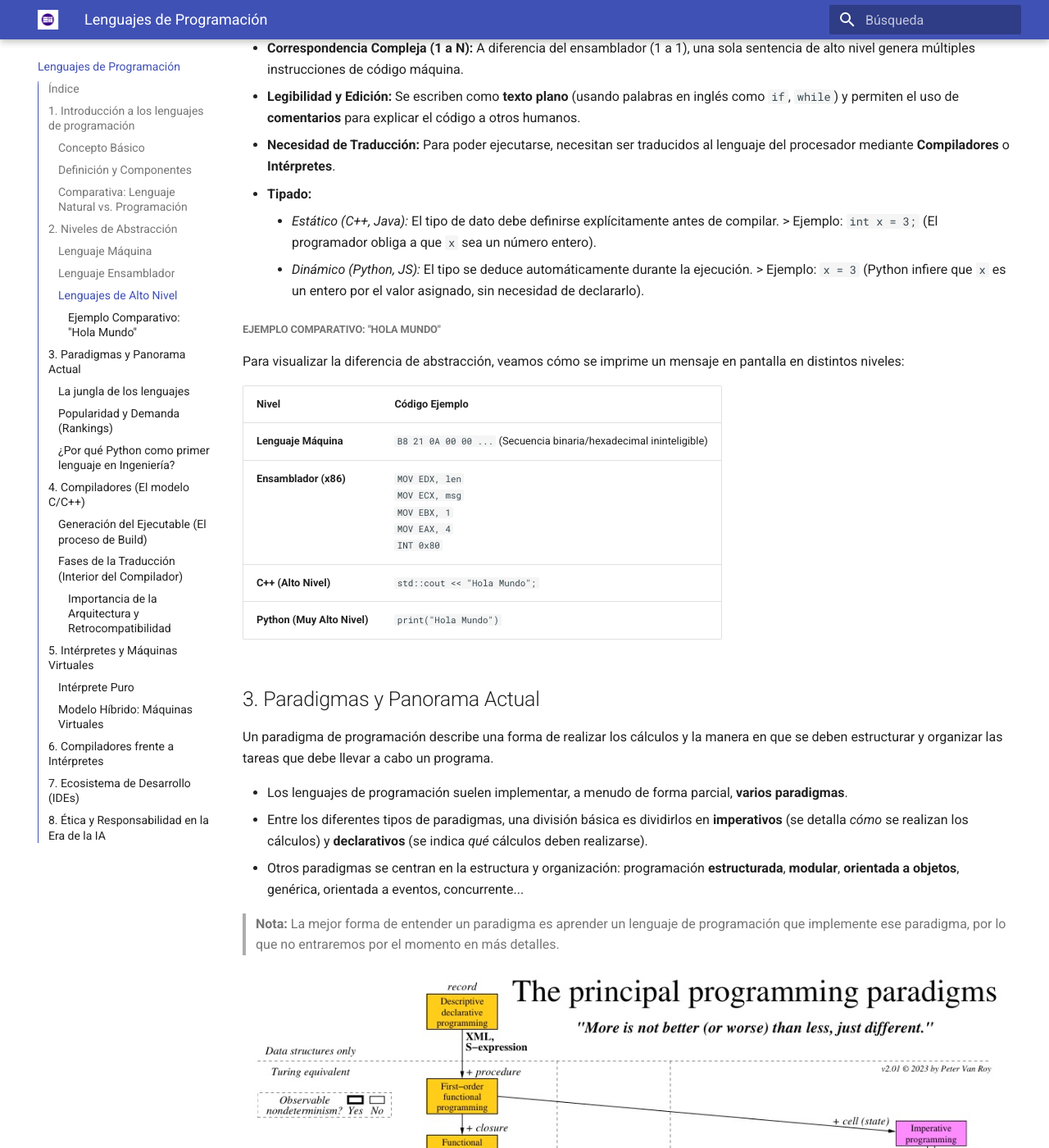
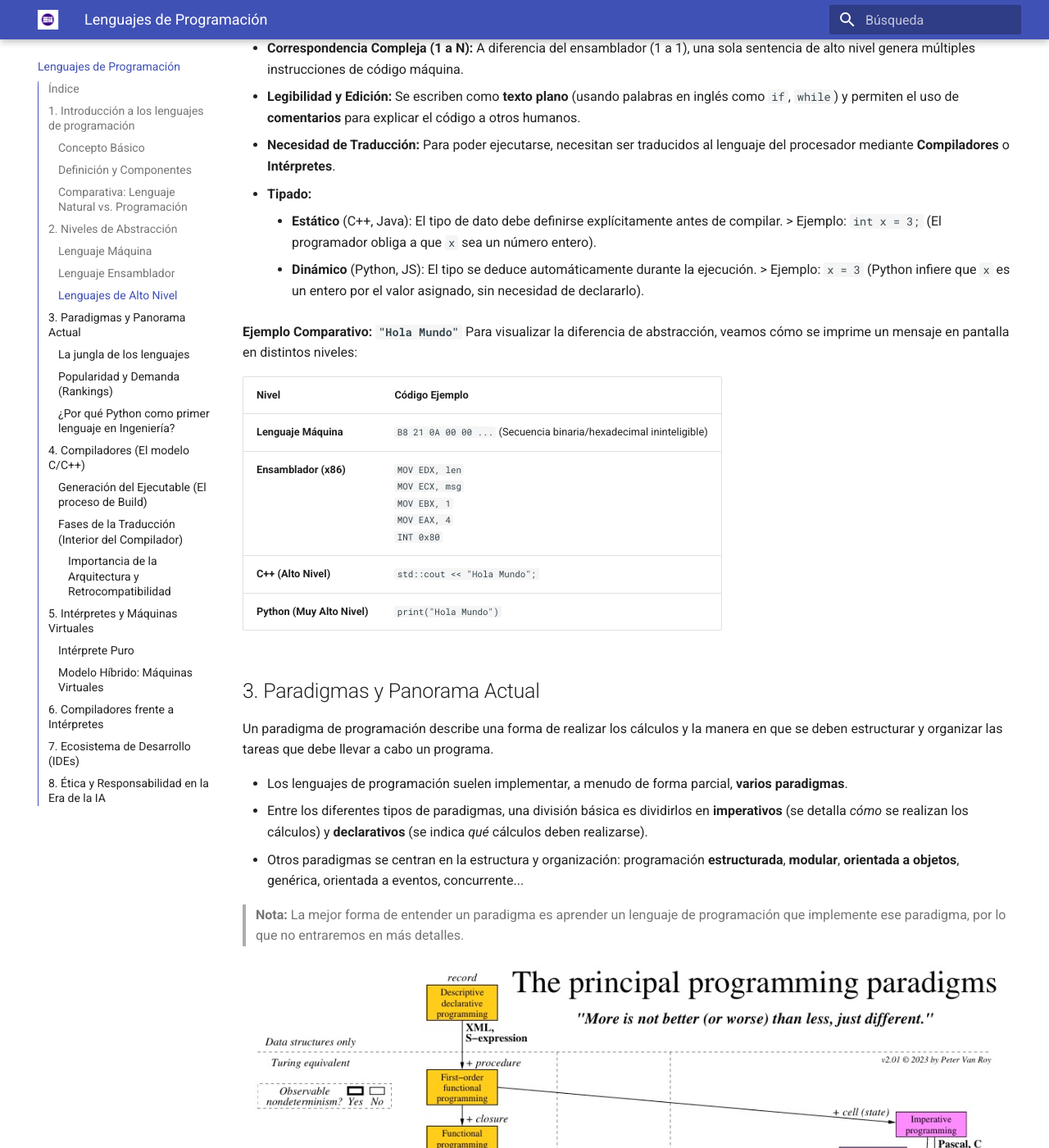
Before and after one commit to TRESPADERNE/Fundamentos_de_Informatica, an MkDocs documentation site: the page built from docs/Lenguajes_de_Programacion.md, in a window 1280 px wide and 1400 px high, scrolled down 3186 px. Shown: the whole window at 82% size. Built offline with MkDocs 1.6.1 and Material for MkDocs 9.7.7, drawn with Linux system fonts in a browser that asks for light colours; some of the changed text lies outside the part shown.

Commit message:
Spelling

```diff
--- a/docs/Lenguajes_de_Programacion.md
+++ b/docs/Lenguajes_de_Programacion.md
@@ -108,12 +108,12 @@ Estos lenguajes buscan acercarse a la forma de pensar humana y alejarse del deta
 *   **Legibilidad y Edición:** Se escriben como **texto plano** (usando palabras en inglés como `if`, `while`) y permiten el uso de **comentarios** para explicar el código a otros humanos.
 *   **Necesidad de Traducción:** Para poder ejecutarse, necesitan ser traducidos al lenguaje del procesador mediante **Compiladores** o **Intérpretes**.
 *   **Tipado:**
-    *   *Estático (C++, Java):* El tipo de dato debe definirse explícitamente antes de compilar.
+    *   **Estático** (C++, Java): El tipo de dato debe definirse explícitamente antes de compilar.
         > Ejemplo: `int x = 3;` (El programador obliga a que `x` sea un número entero).
-    *   *Dinámico (Python, JS):* El tipo se deduce automáticamente durante la ejecución.
+    *   **Dinámico** (Python, JS): El tipo se deduce automáticamente durante la ejecución.
         > Ejemplo: `x = 3` (Python infiere que `x` es un entero por el valor asignado, sin necesidad de declararlo).
 
-##### Ejemplo Comparativo: "Hola Mundo"
+**Ejemplo Comparativo: `"Hola Mundo"`**
 Para visualizar la diferencia de abstracción, veamos cómo se imprime un mensaje en pantalla en distintos niveles:
 
 | Nivel | Código Ejemplo |
@@ -130,7 +130,7 @@ Un paradigma de programación describe una forma de realizar los cálculos y la
 *   Entre los diferentes tipos de paradigmas, una división básica es dividirlos en **imperativos** (se detalla *cómo* se realizan los cálculos) y **declarativos** (se indica *qué* cálculos deben realizarse).
 *   Otros paradigmas se centran en la estructura y organización: programación **estructurada**, **modular**, **orientada a objetos**, genérica, orientada a eventos, concurrente...
 
-> **Nota:** La mejor forma de entender un paradigma es aprender un lenguaje de programación que implemente ese paradigma, por lo que no entraremos por el momento en más detalles.
+> **Nota:** La mejor forma de entender un paradigma es aprender un lenguaje de programación que implemente ese paradigma, por lo que no entraremos en más detalles.
 
 ![Paradigmas de Programación](img/paradigmas.jpg){: style="display: block; margin: 0 auto" }
 <center><em>Clasificación de los paradigmas de programación.</em></center>
@@ -205,7 +205,7 @@ El compilador detecta errores en tiempo de compilación (sintaxis), pero no erro
 ### Generación del Ejecutable (El proceso de Build)
 
 1.  **Edición:** Se escribe el código fuente: las extensiones de los archivos típicos son `.cpp` y `.h`.
-2.  **Preprocesamiento:** Es una fase previa de *preparación* del texto. El preprocesador limpia el código eliminando las notas del autor (comentarios) e incrusta el contenido de ficheros externos necesarios (como si hiciera un *copiar y pegar* automático de las bibliotecas), dejando el código listo para traducir.
+2.  **Preprocesamiento:** Es una fase previa de *preparación* del texto. El **preprocesador** limpia el código eliminando las notas del autor (comentarios) e incrusta el contenido de ficheros externos necesarios (como si hiciera un *copiar y pegar* automático de las bibliotecas), dejando el código listo para traducir.
 3.  **Compilación:** Traduce el código preprocesado a **código objeto** (`.o` o `.obj`). Este código es binario pero aún no es ejecutable por sí mismo porque le faltan las conexiones con el resto del proyecto.
     > Un programa suele dividirse en **muchos archivos fuente**. En esta fase, cada archivo se traduce por separado, pero si uno necesita usar una función que está escrita en *otro* archivo, todavía no *sabe* dónde encontrarla. Esas *referencias* cruzadas están pendientes de resolver.
 4.  **Enlazado (Linker):** Une todos los archivos objeto del programador con las **bibliotecas externas** (ej. funciones matemáticas) para crear un único fichero **ejecutable** binario (`.exe`).
```
Also changed, not shown: other parts of docs/Lenguajes_de_Programacion.md (+6 -6 lines), 1 other file.
